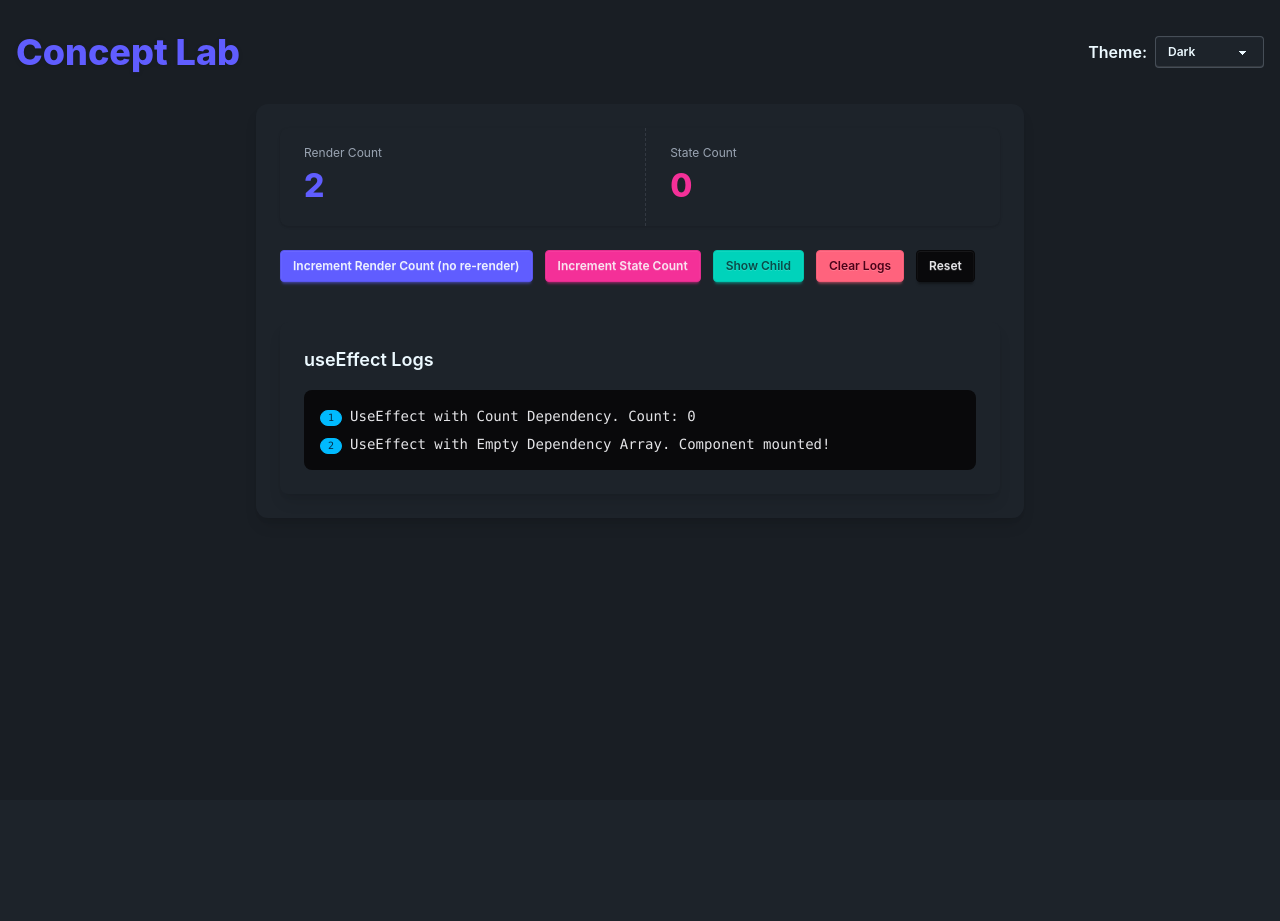
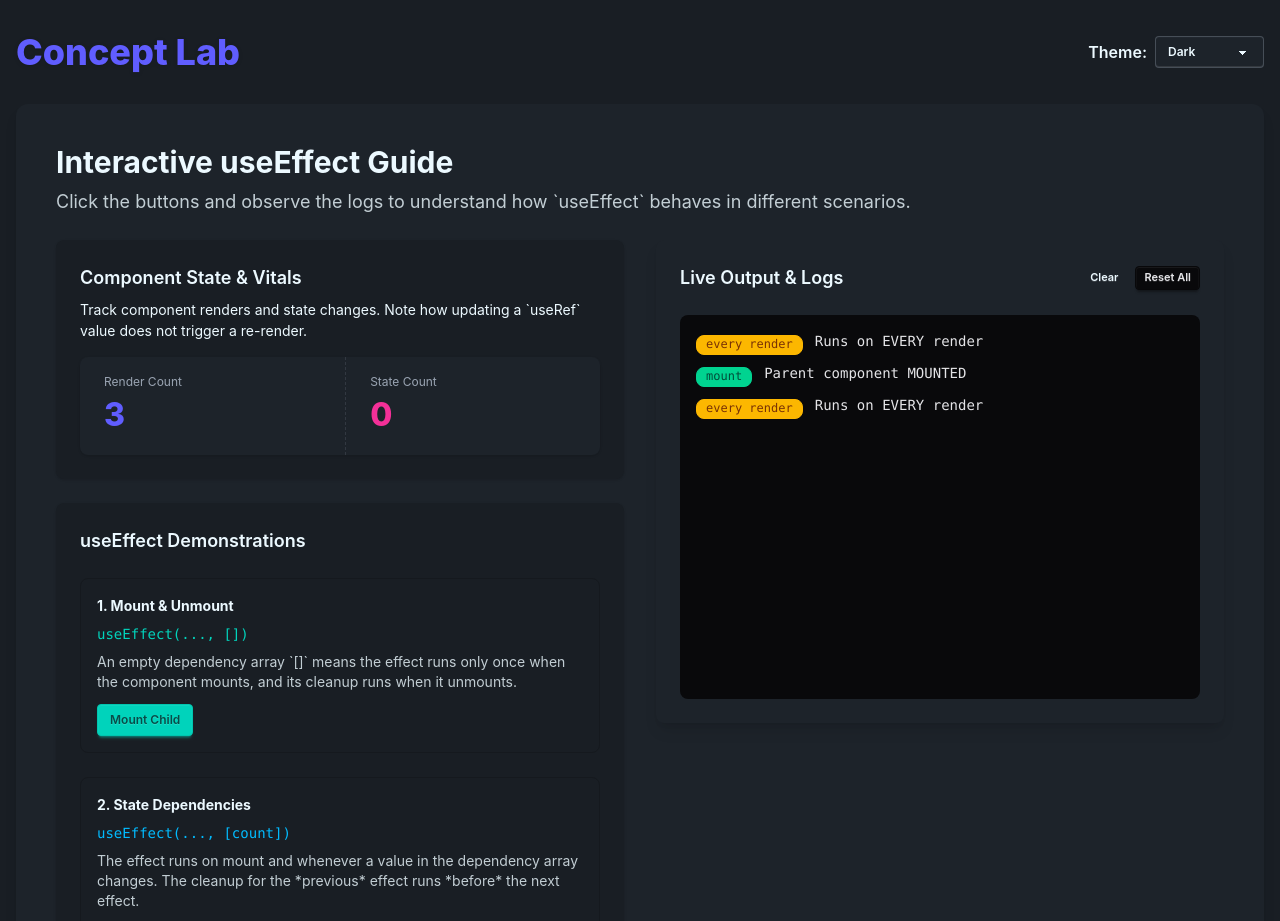
Before and after one commit to SSlimShady/concept-lab, a Next.js app in the folder apps/frontend/: page /react/use-effect in a window 1280 px wide. Shown: the top 921 px of the page. Before the commit the page ends 800 px from the top, so only its background shows below. Built offline with nearby package versions, Linux system fonts and the light colour scheme.

Commit message:
ui design updated for useffect

```diff
--- a/apps/frontend/app/layout.tsx
+++ b/apps/frontend/app/layout.tsx
@@ -33,7 +33,7 @@ export default function RootLayout({ children }: { children: ReactNode }) {
               </select>
             </div>
           </div>
-          <section className="max-w-3xl mx-auto bg-base-100 rounded-xl shadow-lg p-6">
+          <section className="max-w-8xl mx-auto bg-base-100 rounded-xl shadow-lg p-6">
             {children}
           </section>
         </main>
--- a/apps/frontend/app/react/use-effect/page.tsx
+++ b/apps/frontend/app/react/use-effect/page.tsx
@@ -1,93 +1,184 @@
 "use client";
-import { useEffect, useRef, useState } from "react";
+import { memo, useCallback, useEffect, useRef, useState } from "react";
 
-function ChildExample({
+type LogType = "mount" | "unmount" | "update" | "every-render" | "child";
+
+interface LogEntry {
+  id: number;
+  text: string;
+  type: LogType;
+}
+
+const ChildExample = memo(function ChildExample({
   handleEffect,
 }: {
-  handleEffect: (text: string) => void;
+  handleEffect: (text: string, type: LogType) => void;
 }) {
   useEffect(() => {
-    handleEffect(
-      "(Child) UseEffect with Empty Dependency Array. Child component mounted!"
-    );
+    handleEffect("Child component mounted!", "child");
     return () => {
-      handleEffect(
-        "(Child) UseEffect with Empty Dependency Array. Child component unmounted!"
-      );
+      handleEffect("Child component unmounted!", "child");
     };
-  }, []);
+  }, [handleEffect]);
   return (
     <div className="alert alert-info mt-4">
       <span>I am the Child component</span>
     </div>
   );
-}
+});
 
 export const UseEffectGuide = () => {
-  const [logs, setLogs] = useState<string[]>([]);
+  const [logs, setLogs] = useState<LogEntry[]>([]);
   const [showChild, setShowChild] = useState(false);
   const [useStateCount, setUseStateCount] = useState(0);
+  const [noDepToggle, setNoDepToggle] = useState(false);
   const renderCount = useRef(0);
+  const logIdCounter = useRef(0);
   renderCount.current += 1;
 
-  useEffect(() => {
-    setLogs((prevLogs) => [
-      ...prevLogs,
-      `UseEffect with Count Dependency. Count: ${useStateCount}`,
-    ]);
-  }, [useStateCount]);
-
-  useEffect(() => {
-    setLogs((prevLogs) => [
-      ...prevLogs,
-      "UseEffect with Empty Dependency Array. Component mounted!",
-    ]);
-    return () => {
-      setLogs((prevLogs) => [
-        ...prevLogs,
-        "UseEffect with Empty Dependency Array. Component unmounted!",
-      ]);
-    };
+  const addLog = useCallback((text: string, type: LogType) => {
+    setLogs((prevLogs) => {
+      // This check prevents an infinite loop from the "every-render" effect.
+      // If the last log was also an "every-render" log, we assume this is a subsequent
+      // render caused by the logging itself, so we bail out to break the cycle.
+      if (
+        type === "every-render" &&
+        prevLogs[prevLogs.length - 1]?.type === "every-render"
+      ) {
+        return prevLogs;
+      }
+      return [...prevLogs, { id: logIdCounter.current++, text, type }];
+    });
   }, []);
 
-  const handleChildEffects = (text: string) => {
-    setLogs((prevLogs) => [...prevLogs, text]);
+  // 1. Effect with NO dependency array
+  useEffect(() => {
+    addLog("Runs on EVERY render", "every-render");
+  });
+
+  // 2. Effect with an EMPTY dependency array
+  useEffect(() => {
+    addLog("Parent component MOUNTED", "mount");
+    return () => {
+      // This will only run when the UseEffectGuide component is removed from the DOM
+      addLog("Parent component UNMOUNTED", "unmount");
     };
+  }, [addLog]);
+
+  // 3. Effect with dependencies
+  useEffect(() => {
+    // Don't log on initial mount (count is 0) to avoid confusion with the mount effect
+    if (useStateCount > 0) {
+      addLog(`Count is now ${useStateCount}`, "update");
+    }
+    return () => {
+      // This cleanup runs BEFORE the next effect in this slot runs.
+      // It has access to the "old" value of useStateCount via its closure.
+      addLog(`CLEANUP for previous count: ${useStateCount}`, "unmount");
+    };
+  }, [useStateCount, addLog]);
+
+  const handleChildEffects = useCallback(
+    (text: string, type: LogType) => {
+      addLog(text, type);
+    },
+    [addLog]
+  );
 
   const clearLogs = () => {
     setLogs([]);
   };
 
   const reset = () => {
-    clearLogs();
     setShowChild(false);
     setUseStateCount(0);
+    setNoDepToggle(false);
     renderCount.current = 0;
+    // A timeout gives React time to re-render before we clear the logs
+    setTimeout(clearLogs, 50);
+  };
+
+  const logTypeToColor: Record<LogType, string> = {
+    mount: "badge-success",
+    unmount: "badge-error",
+    update: "badge-info",
+    "every-render": "badge-warning",
+    child: "badge-accent",
   };
 
   return (
+    <div className="container mx-auto p-4">
+      <h1 className="text-3xl font-bold mb-2">Interactive useEffect Guide</h1>
+      <p className="mb-6 text-lg opacity-80">
+        Click the buttons and observe the logs to understand how `useEffect`
+        behaves in different scenarios.
+      </p>
+
+      <div className="grid grid-cols-1 lg:grid-cols-2 gap-8">
+        {/* LEFT COLUMN - CONTROLS */}
         <div className="flex flex-col gap-6">
-      <div className="stats shadow w-full bg-base-100">
+          {/* Component State */}
+          <div className="card bg-base-200 shadow">
+            <div className="card-body">
+              <h2 className="card-title">Component State & Vitals</h2>
+              <p>
+                Track component renders and state changes. Note how updating a
+                `useRef` value does not trigger a re-render.
+              </p>
+              <div className="stats stats-vertical sm:stats-horizontal shadow w-full bg-base-100 mt-2">
                 <div className="stat">
                   <div className="stat-title">Render Count</div>
-          <div className="stat-value text-primary">{renderCount.current}</div>
+                  <div className="stat-value text-primary">
+                    {renderCount.current}
+                  </div>
                 </div>
                 <div className="stat">
                   <div className="stat-title">State Count</div>
-          <div className="stat-value text-secondary">{useStateCount}</div>
+                  <div className="stat-value text-secondary">
+                    {useStateCount}
+                  </div>
+                </div>
+              </div>
             </div>
           </div>
 
-      <div className="flex flex-wrap gap-3">
-        <div className="tooltip" data-tip="useRef">
+          {/* Effect Demonstrations */}
+          <div className="card bg-base-200 shadow">
+            <div className="card-body">
+              <h2 className="card-title">useEffect Demonstrations</h2>
+
+              {/* Demo 1: Mount/Unmount */}
+              <div className="p-4 border border-base-300 rounded-lg mt-4">
+                <h3 className="font-bold">1. Mount & Unmount</h3>
+                <code className="text-sm text-accent my-2 block">
+                  useEffect(..., [])
+                </code>
+                <p className="text-sm opacity-80 mb-3">
+                  An empty dependency array `[]` means the effect runs only once
+                  when the component mounts, and its cleanup runs when it
+                  unmounts.
+                </p>
                 <button
-            className="btn btn-primary btn-sm"
-            onClick={() => renderCount.current++}
+                  className={`btn btn-accent btn-sm ${
+                    showChild ? "btn-outline" : ""
+                  }`}
+                  onClick={() => setShowChild((prevShow) => !prevShow)}
                 >
-            Increment Render Count (no re-render)
+                  {showChild ? "Unmount Child" : "Mount Child"}
                 </button>
               </div>
-        <div className="tooltip" data-tip="useState">
+
+              {/* Demo 2: Dependencies */}
+              <div className="p-4 border border-base-300 rounded-lg mt-4">
+                <h3 className="font-bold">2. State Dependencies</h3>
+                <code className="text-sm text-info my-2 block">
+                  useEffect(..., [count])
+                </code>
+                <p className="text-sm opacity-80 mb-3">
+                  The effect runs on mount and whenever a value in the
+                  dependency array changes. The cleanup for the *previous*
+                  effect runs *before* the next effect.
+                </p>
                 <button
                   className="btn btn-secondary btn-sm"
                   onClick={() => setUseStateCount((prevCount) => prevCount + 1)}
@@ -95,49 +186,71 @@ export const UseEffectGuide = () => {
                   Increment State Count
                 </button>
               </div>
-        <div className="tooltip" data-tip="useState">
+
+              {/* Demo 3: No Dependencies */}
+              <div className="p-4 border border-base-300 rounded-lg mt-4">
+                <h3 className="font-bold">3. No Dependency Array</h3>
+                <code className="text-sm text-warning my-2 block">
+                  useEffect(...)
+                </code>
+                <p className="text-sm opacity-80 mb-3">
+                  Omitting the array causes the effect to run after{" "}
+                  <strong>every single render</strong>. Use this with caution.
+                  Click any button that causes a re-render to see it fire.
+                </p>
+                <p className="text-sm opacity-80 mb-3">
+                  This won't cause multiple every render logs to prevent
+                  infinite loop
+                </p>
                 <button
-            className={`btn btn-accent btn-sm ${
-              showChild ? "btn-outline" : ""
-            }`}
-            onClick={() => setShowChild((prevShow) => !prevShow)}
+                  className="btn btn-warning btn-sm"
+                  onClick={() => setNoDepToggle((prev) => !prev)}
                 >
-            {showChild ? "Hide Child" : "Show Child"}
-          </button>
-        </div>
-        <div className="tooltip" data-tip="useState">
-          <button className="btn btn-error btn-sm" onClick={clearLogs}>
-            Clear Logs
-          </button>
-        </div>
-        <div className="tooltip" data-tip="useState">
-          <button className="btn btn-neutral btn-sm" onClick={reset}>
-            Reset
+                  Trigger Generic Re-render
                 </button>
               </div>
             </div>
+          </div>
+        </div>
+
+        {/* RIGHT COLUMN - LOGS */}
+        <div className="flex flex-col gap-6">
+          <div className="card bg-base-100 shadow-lg">
+            <div className="card-body">
+              <div className="flex justify-between items-center">
+                <h2 className="card-title">Live Output & Logs</h2>
+                <div className="flex gap-2">
+                  <button className="btn btn-ghost btn-xs" onClick={clearLogs}>
+                    Clear
+                  </button>
+                  <button className="btn btn-neutral btn-xs" onClick={reset}>
+                    Reset All
+                  </button>
+                </div>
+              </div>
+
               {showChild && <ChildExample handleEffect={handleChildEffects} />}
-      <div className="card bg-base-100 shadow-lg mt-4">
-        <div className="card-body">
-          <h2 className="card-title text-lg mb-2">useEffect Logs</h2>
+
               <div
-            className="bg-neutral text-neutral-content rounded-lg p-4 max-h-64 overflow-y-auto font-mono text-sm"
+                className="bg-neutral text-neutral-content rounded-lg p-4 mt-4 h-96 overflow-y-auto font-mono text-sm"
                 ref={(el) => {
-              if (el) {
-                el.scrollTop = el.scrollHeight;
-              }
+                  if (el) el.scrollTop = el.scrollHeight;
                 }}
               >
                 {logs.length === 0 ? (
-              <div className="opacity-50">No logs yet.</div>
+                  <div className="opacity-50">Logs will appear here...</div>
                 ) : (
                   <ul className="space-y-2">
-                {logs.map((log, index) => (
-                  <li key={index} className="flex items-start gap-2">
-                    <span className="badge badge-xs badge-info mt-1">
-                      {index + 1}
+                    {logs.map((log) => (
+                      <li key={log.id} className="flex items-start gap-3">
+                        <span
+                          className={`badge badge-sm mt-1 ${
+                            logTypeToColor[log.type]
+                          }`}
+                        >
+                          {log.type.replace("-", " ")}
                         </span>
-                    <span>{log}</span>
+                        <span>{log.text}</span>
                       </li>
                     ))}
                   </ul>
@@ -146,6 +259,8 @@ export const UseEffectGuide = () => {
             </div>
           </div>
         </div>
+      </div>
+    </div>
   );
 };
 
```
Lines whose indentation alone changed are shown as unchanged.
